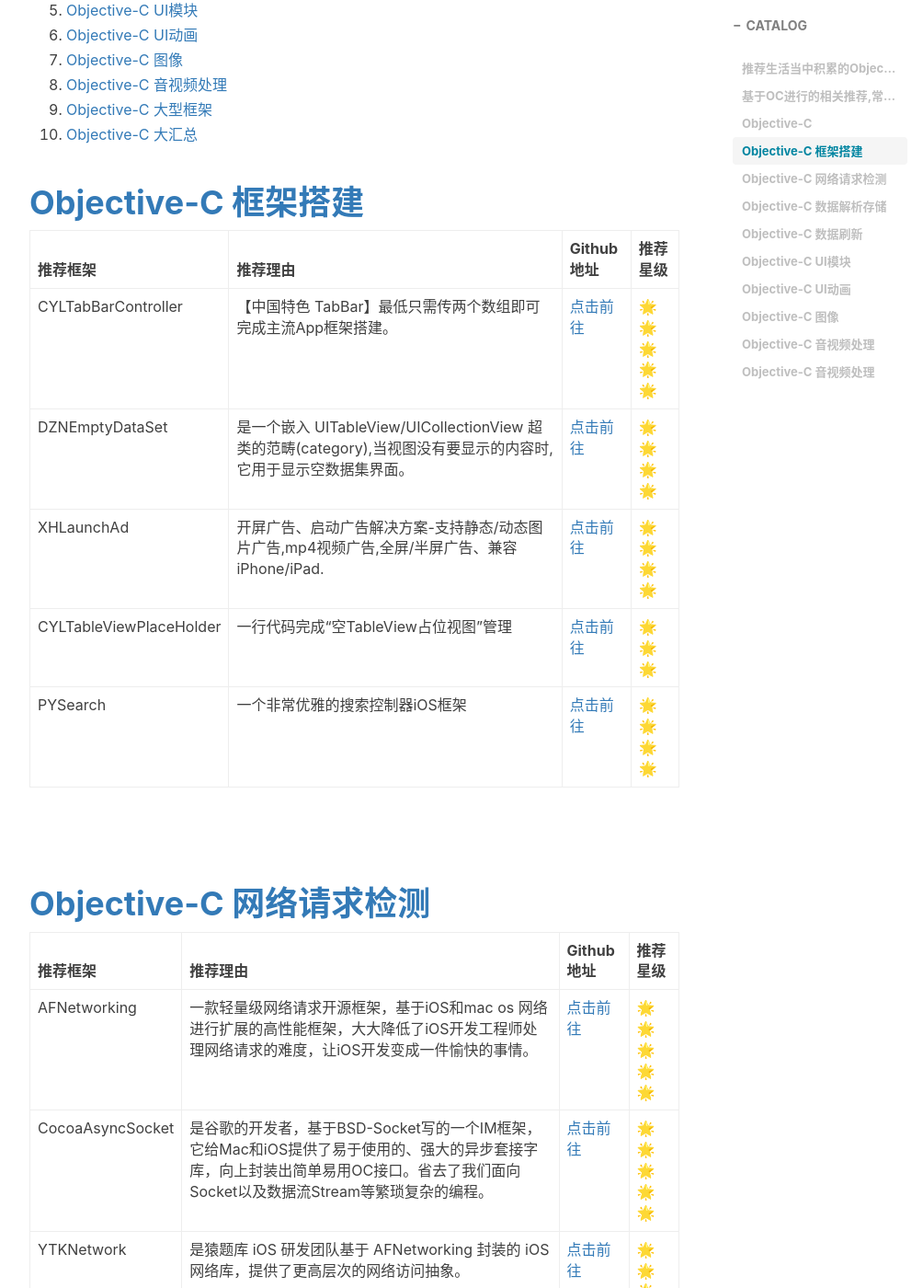
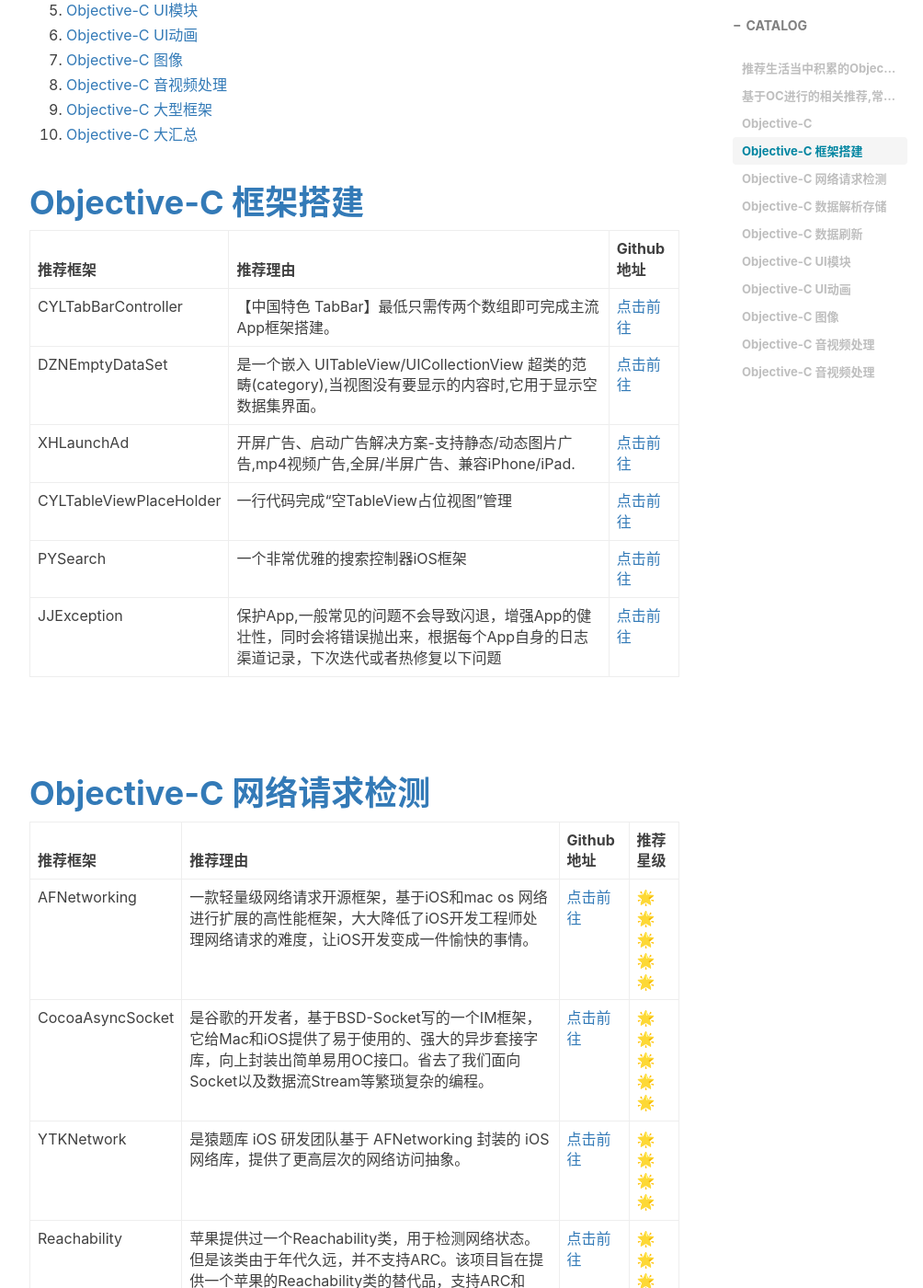
Before and after one commit to zou145688zhuang/zou145688zhuang.github.io, a Jekyll site: the page built from _posts/2019-05-09-推荐生活当中积累的Objective-C优秀三方库.md, in a window 1280 px wide and 1400 px high, scrolled down 1043 px. Shown: the whole window at 92% size, without its empty margins (233-1237 px from the left). Built offline with Jekyll 4.4.1, drawn with Linux system fonts in a browser that asks for light colours; nearby versions of some CDN libraries; comment, search, counter and statistics services are not loaded.

Commit message:
保护App,一般常见的问题不会导致闪退，增强App的健壮性，同时会将错误抛出来，根据每个App自身的日志渠道记录，下次迭代或者热修复以下问题

```diff
--- a/_posts/2019-05-09-推荐生活当中积累的Objective-C优秀三方库.md
+++ b/_posts/2019-05-09-推荐生活当中积累的Objective-C优秀三方库.md
@@ -35,13 +35,14 @@ tags:
 
 # [Objective-C 框架搭建](#back)
 
-| 推荐框架 | 推荐理由 | Github地址 | 推荐星级 |
-| --- | --- | --- | --- |
-| CYLTabBarController | 【中国特色 TabBar】最低只需传两个数组即可完成主流App框架搭建。 | [点击前往](https://github.com/ChenYilong/CYLTabBarController) | 🌟🌟🌟🌟🌟 |
-| DZNEmptyDataSet |是一个嵌入 UITableView/UICollectionView 超类的范畴(category),当视图没有要显示的内容时,它用于显示空数据集界面。|[点击前往](https://github.com/dzenbot/DZNEmptyDataSet)|🌟🌟🌟🌟|
-| XHLaunchAd |开屏广告、启动广告解决方案-支持静态/动态图片广告,mp4视频广告,全屏/半屏广告、兼容iPhone/iPad.|[点击前往](https://github.com/CoderZhuXH/XHLaunchAd)|🌟🌟🌟🌟|
-| CYLTableViewPlaceHolder |一行代码完成“空TableView占位视图”管理|[点击前往](https://github.com/ChenYilong/CYLTableViewPlaceHolder)|🌟🌟🌟|
-|PYSearch| 一个非常优雅的搜索控制器iOS框架|[点击前往](https://github.com/ko1o/PYSearch)|🌟🌟🌟🌟|
+| 推荐框架 | 推荐理由 | Github地址 |
+| --- | --- | --- |
+| CYLTabBarController | 【中国特色 TabBar】最低只需传两个数组即可完成主流App框架搭建。 | [点击前往](https://github.com/ChenYilong/CYLTabBarController) |
+| DZNEmptyDataSet |是一个嵌入 UITableView/UICollectionView 超类的范畴(category),当视图没有要显示的内容时,它用于显示空数据集界面。|[点击前往](https://github.com/dzenbot/DZNEmptyDataSet)|
+| XHLaunchAd |开屏广告、启动广告解决方案-支持静态/动态图片广告,mp4视频广告,全屏/半屏广告、兼容iPhone/iPad.|[点击前往](https://github.com/CoderZhuXH/XHLaunchAd)|
+| CYLTableViewPlaceHolder |一行代码完成“空TableView占位视图”管理|[点击前往](https://github.com/ChenYilong/CYLTableViewPlaceHolder)|
+|PYSearch| 一个非常优雅的搜索控制器iOS框架|[点击前往](https://github.com/ko1o/PYSearch)|
+|JJException| 保护App,一般常见的问题不会导致闪退，增强App的健壮性，同时会将错误抛出来，根据每个App自身的日志渠道记录，下次迭代或者热修复以下问题 |[点击前往](https://github.com/jezzmemo/JJException)|
 
 <br>
 
```
